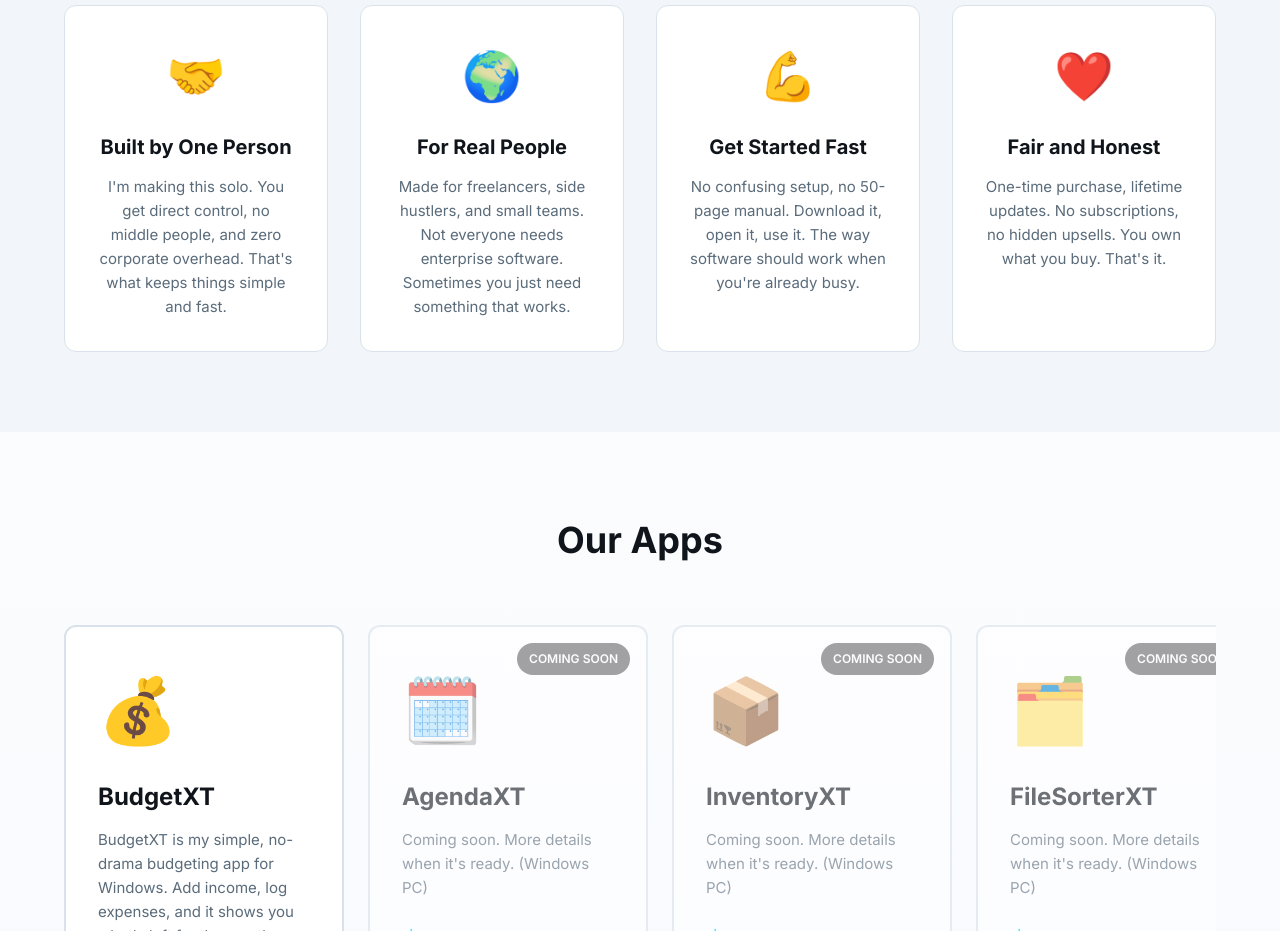
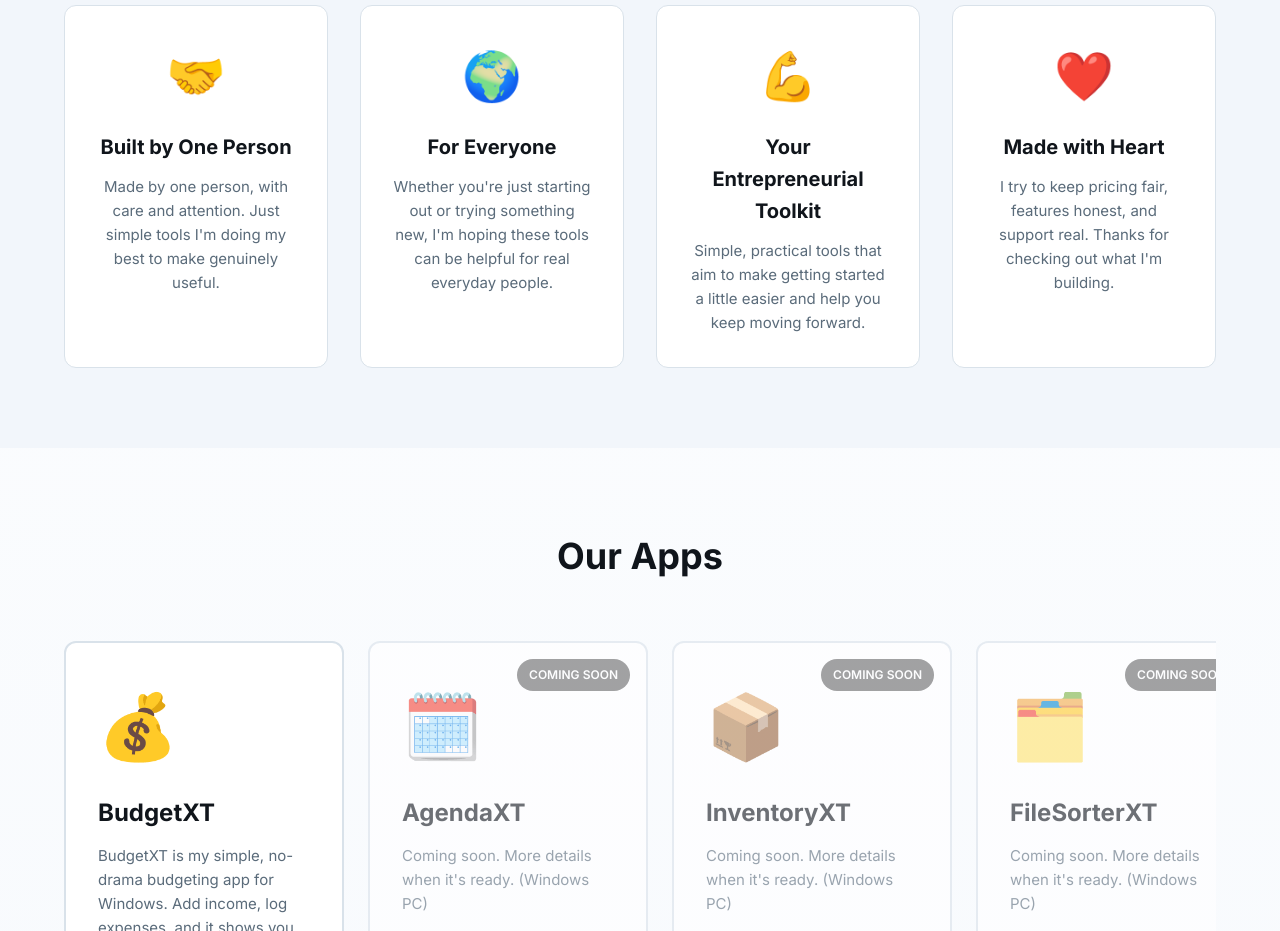
Before and after one commit to xtruelegend/LandingPage, a website: page public/index.html in a window 1280 px wide. Shown: the part 860-1791 px from the top of the page. Drawn offline with Linux system fonts and the light colour scheme; no server answers.

```diff
--- a/public/index.html
+++ b/public/index.html
@@ -57,22 +57,22 @@
             <div class="feature-card">
               <div class="feature-icon">🤝</div>
               <h3>Built by One Person</h3>
-              <p>I'm making this solo. You get direct control, no middle people, and zero corporate overhead. That's what keeps things simple and fast.</p>
+              <p>Made by one person, with care and attention. Just simple tools I'm doing my best to make genuinely useful.</p>
             </div>
             <div class="feature-card">
               <div class="feature-icon">🌍</div>
-              <h3>For Real People</h3>
-              <p>Made for freelancers, side hustlers, and small teams. Not everyone needs enterprise software. Sometimes you just need something that works.</p>
+              <h3>For Everyone</h3>
+              <p>Whether you're just starting out or trying something new, I'm hoping these tools can be helpful for real everyday people.</p>
             </div>
             <div class="feature-card">
               <div class="feature-icon">💪</div>
-              <h3>Get Started Fast</h3>
-              <p>No confusing setup, no 50-page manual. Download it, open it, use it. The way software should work when you're already busy.</p>
+              <h3>Your Entrepreneurial Toolkit</h3>
+              <p>Simple, practical tools that aim to make getting started a little easier and help you keep moving forward.</p>
             </div>
             <div class="feature-card">
               <div class="feature-icon">❤️</div>
-              <h3>Fair and Honest</h3>
-              <p>One-time purchase, lifetime updates. No subscriptions, no hidden upsells. You own what you buy. That's it.</p>
+              <h3>Made with Heart</h3>
+              <p>I try to keep pricing fair, features honest, and support real. Thanks for checking out what I'm building.</p>
             </div>
           </div>
         </div>
```
